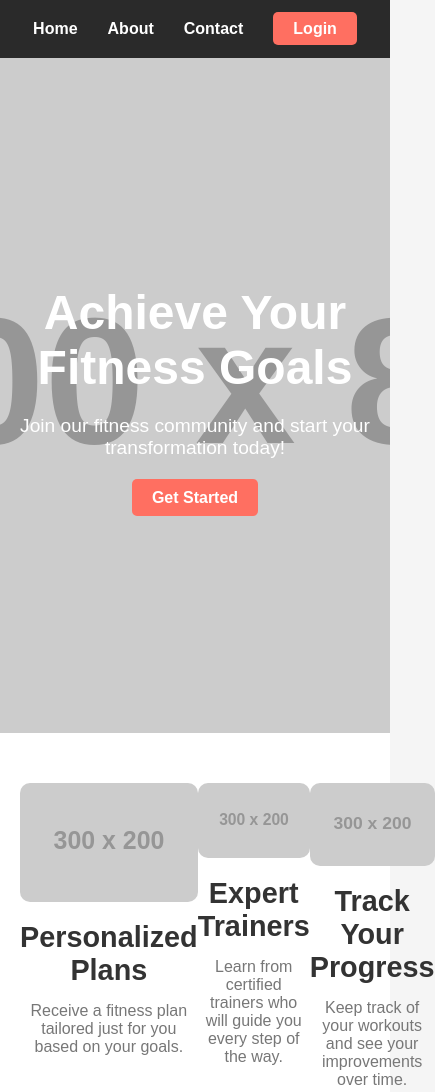
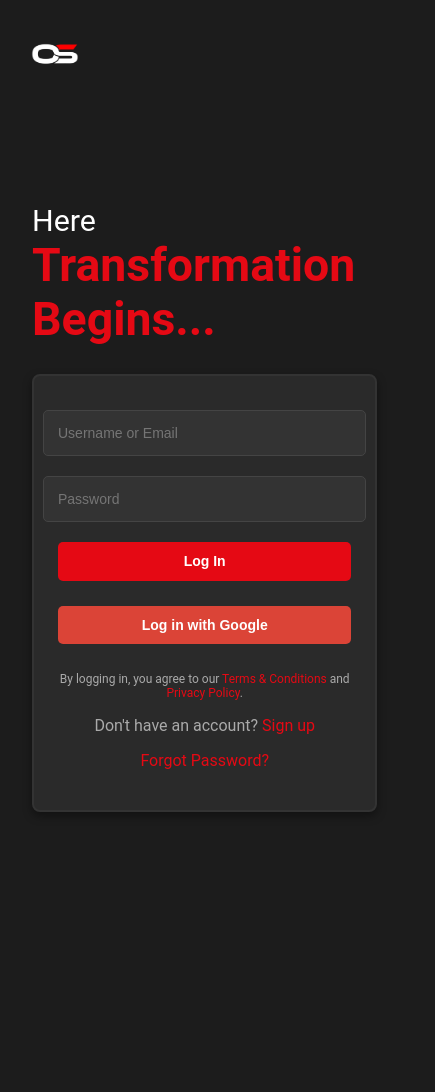
Before and after one commit to DhruvXcode/WebDev_OnlySoldiers, a plain HTML site: page index.html in a window 390 px wide. Shown: the top 1092 px of the page, 435 px wide, since content can reach past the window. After the commit the page ends 876 px from the top, so only its background shows below. Drawn offline with Linux system fonts and the light colour scheme; placeholder pictures from the web are drawn by us.

```diff
--- a/index.html
+++ b/index.html
@@ -3,71 +3,55 @@
 <head>
     <meta charset="UTF-8">
     <meta name="viewport" content="width=device-width, initial-scale=1.0">
-    <title>OnlySoldiers</title>
+    <title>Login & Registration</title>
+    <link rel="icon" href="assets/OS_Logo_Demo1.png" type="image/png">
     <link rel="stylesheet" href="styles.css">
 </head>
 <body>
-    <header>
-        <nav>
-            <ul>
-                <li><a href="#" class="home-btn">Home</a></li>
-                <li><a href="#" class="about-btn">About</a></li>
-                <li><a href="#">Contact</a></li>
-                <li><a href="#" class="login-btn">Login</a></li>
-            </ul>
-        </nav>
-    </header>
+    <div class="container">
+        <!-- Left Section with Logo -->
+        <div class="left-section">
+            <img src="assets/OS Official Logo (white).png" alt="Logo">
+        </div>
 
-    <!-- Home Section -->
-    <section class="hero" id="homeSection">
-        <div class="hero-content">
-            <h1>Achieve Your Fitness Goals</h1>
-            <p>Join our fitness community and start your transformation today!</p>
-            <a href="#" class="cta-button">Get Started</a>
-        </div>
-    </section>
+        <!-- Right Section with Login Box -->
+        <div class="right-section">
+            <!-- Updated Headings -->
+            <div class="heading">
+                <h3 class="small-heading">Here</h3>
+                <h1 class="large-heading">Transformation Begins...</h1>
+            </div>
+            <div id="form-container" class="form-container">
+                <!-- Login Form -->
+                <div id="login-form" class="form">
+                    <form action="/login" method="POST">
+                        <input type="text" id="username" name="username" placeholder="Username or Email" required>
+                        <input type="password" id="password" name="password" placeholder="Password" required>
+                        <button type="submit">Log In</button>
+                    </form>
+                    <!-- Google Login Button -->
+                    <button class="google-login">Log in with Google</button>
+                    <!-- Terms & Conditions -->
+                    <div class="terms">
+                        <p>By logging in, you agree to our <a href="#">Terms & Conditions</a> and <a href="#">Privacy Policy</a>.</p>
+                    </div>
+                    <p class="switch-form">Don't have an account? <a href="javascript:void(0);" onclick="toggleForm()">Sign up</a></p>
+                    <p class="forgot-password"><a href="#">Forgot Password?</a></p>
+                </div>
 
-    <!-- About Section (Hidden initially) -->
-    <section class="about" id="aboutSection" style="display: none;">
-        <div class="about-content">
-            <h1>About Us</h1>
-            <p>We are a platform dedicated to helping people achieve their fitness goals by providing personalized workout plans, expert advice, and a supportive community.</p>
-            <p>Our mission is to make fitness accessible and enjoyable for everyone, whether you're just starting or looking to level up your routine!</p>
-        </div>
-    </section>
-
-    <section class="features">
-        <div class="feature">
-            <img src="https://via.placeholder.com/300x200/0000FF/808080?Text=Fitness1" alt="Fitness 1">
-            <h2>Personalized Plans</h2>
-            <p>Receive a fitness plan tailored just for you based on your goals.</p>
-        </div>
-        <div class="feature">
-            <img src="https://via.placeholder.com/300x200/FF6347/FFFFFF?Text=Fitness2" alt="Fitness 2">
-            <h2>Expert Trainers</h2>
-            <p>Learn from certified trainers who will guide you every step of the way.</p>
-        </div>
-        <div class="feature">
-            <img src="https://via.placeholder.com/300x200/32CD32/FFFFFF?Text=Fitness3" alt="Fitness 3">
-            <h2>Track Your Progress</h2>
-            <p>Keep track of your workouts and see your improvements over time.</p>
-        </div>
-    </section>
-
-    <footer>
-        <p>&copy; 2025 Fitness Platform. All rights reserved.</p>
-    </footer>
-
-    <!-- Login Modal -->
-    <div id="loginModal" class="modal">
-        <div class="modal-content">
-            <span class="close-btn">&times;</span>
-            <h2>Login</h2>
-            <form>
-                <input type="text" placeholder="Username" required><br>
-                <input type="password" placeholder="Password" required><br>
-                <button type="submit">Login</button>
-            </form>
+                <!-- Sign Up Form (Initially Hidden) -->
+                <div id="signup-form" class="form" style="display: none;">
+                    <form action="/signup" method="POST">
+                        <input type="text" id="signup-username" name="username" placeholder="Username" required>
+                        <input type="email" id="signup-email" name="email" placeholder="Email" required>
+                        <input type="password" id="signup-password" name="password" placeholder="Password" required>
+                        <button type="submit">Sign Up</button>
+                    </form>
+                    <!-- Google Sign Up Button -->
+                    <button class="google-login">Sign up with Google</button>
+                    <p class="switch-form">Already have an account? <a href="javascript:void(0);" onclick="toggleForm()">Log in</a></p>
+                </div>
+            </div>
         </div>
     </div>
 
--- a/script.js
+++ b/script.js
@@ -1,41 +1,12 @@
-// Get modal and buttons
-var modal = document.getElementById("loginModal");
-var loginBtn = document.querySelector(".login-btn");
-var closeBtn = document.querySelector(".close-btn");
+function toggleForm() {
+    const loginForm = document.getElementById('login-form');
+    const signupForm = document.getElementById('signup-form');
 
-// Get sections
-var homeSection = document.getElementById("homeSection");
-var aboutSection = document.getElementById("aboutSection");
-
-// Get navigation buttons
-var homeBtn = document.querySelector(".home-btn");
-var aboutBtn = document.querySelector(".about-btn");
-
-// Show Home Section
-homeBtn.onclick = function() {
-    homeSection.style.display = "block";
-    aboutSection.style.display = "none";
-}
-
-// Show About Section
-aboutBtn.onclick = function() {
-    aboutSection.style.display = "block";
-    homeSection.style.display = "none";
-}
-
-// When the user clicks the login link, open the modal
-loginBtn.onclick = function() {
-    modal.style.display = "block";
-}
-
-// When the user clicks on <span> (x), close the modal
-closeBtn.onclick = function() {
-    modal.style.display = "none";
-}
-
-// When the user clicks anywhere outside of the modal, close it
-window.onclick = function(event) {
-    if (event.target === modal) {
-        modal.style.display = "none";
+    if (loginForm.style.display === 'none') {
+        loginForm.style.display = 'block';  // Show login form
+        signupForm.style.display = 'none';  // Hide sign-up form
+    } else {
+        loginForm.style.display = 'none';  // Hide login form
+        signupForm.style.display = 'block';  // Show sign-up form
     }
 }
--- a/styles.css
+++ b/styles.css
@@ -1,202 +1,290 @@
-/* Reset some default styles */
-* {
+/* General Page Styling */
+body {
     margin: 0;
-    padding: 0;
-    box-sizing: border-box;
-}
-
-body {
-    font-family: 'Arial', sans-serif;
-    background-color: #f5f5f5;
-    color: #333;
-}
-
-/* Header */
-header {
-    background-color: #2a2a2a;
-    padding: 20px 0;
-}
-
-nav ul {
-    display: flex;
-    justify-content: center;
-    list-style-type: none;
-}
-
-nav ul li {
-    margin: 0 15px;
-}
-
-nav ul li a {
-    color: white;
-    text-decoration: none;
-    font-weight: bold;
-}
-
-nav ul li a:hover {
-    color: #ff6f61;
-}
-
-nav ul li a.login-btn {
-    background-color: #ff6f61;
-    padding: 8px 20px;
-    border-radius: 5px;
-}
-
-nav ul li a.login-btn:hover {
-    background-color: #e65b50;
-}
-
-/* Hero Section */
-.hero {
-    background: url('https://via.placeholder.com/1500x800/32CD32/FFFFFF?Text=Fitness+Hero') no-repeat center center/cover;
-    height: 80vh;
+    font-family: 'Roboto', sans-serif;
     display: flex;
     justify-content: center;
     align-items: center;
-    text-align: center;
-    color: white;
+    height: 100vh;
+    background-color: #1c1c1c;  /* Dark background */
+    color: #f4f4f4; /* Light text color */
 }
 
-.hero h1 {
-    font-size: 3rem;
-    margin-bottom: 20px;
+/* Container for Left and Right Sections */
+.container {
+    display: flex;
+    justify-content: space-between;
+    align-items: center;
+    width: 100%;
+    max-width: 1200px; /* Max width for large screens */
+    height: 100%;
+    padding: 2em;
 }
 
-.hero p {
-    font-size: 1.2rem;
-    margin-bottom: 30px;
+/* Left Section with Logo */
+.left-section {
+    flex: 1;
+    text-align: center;
+    padding: 2em;
 }
 
-.cta-button {
-    background-color: #ff6f61;
-    color: white;
-    padding: 10px 20px;
-    text-decoration: none;
-    border-radius: 5px;
-    font-weight: bold;
+.left-section img {
+    max-width: 100%; /* Logo covers majority of the left area */
+    height: auto;
+    object-fit: cover;
 }
 
-.cta-button:hover {
-    background-color: #e65b50;
+/* Right Section with Login Box */
+.right-section {
+    flex: 1;
+    text-align: left;
+    padding: 2em;
+    display: flex;
+    flex-direction: column;
+    justify-content: center;
 }
 
-/* Features Section */
-.features {
-    display: flex;
-    justify-content: space-around;
-    padding: 50px 20px;
-    background-color: #fff;
+/* Heading Styling */
+.heading {
+    margin-bottom: 0.5em; /* Reduced space below the heading */
+    padding: 0; /* Remove any padding */
+    text-align: left; /* Left-align the headings */
 }
 
-.feature {
-    text-align: center;
-    max-width: 300px;
+.small-heading {
+    color: white;  /* White color for "Here" */
+    font-size: 1.5em;  /* Smaller size */
+    font-weight: normal;
+    margin: 0;  /* Remove default margin */
+    margin-left: 0; /* Ensure left alignment */
 }
 
-.feature img {
-    width: 100%;
-    border-radius: 10px;
-    margin-bottom: 15px;
+.large-heading {
+    color: #e50914;  /* Red color for "Transformation Begins" */
+    font-size: 3.5em;  /* Large size */
+    font-weight: bold;
+    margin: 0;  /* Remove default margin */
+    margin-left: 0; /* Ensure left alignment */
 }
 
-.feature h2 {
-    font-size: 1.8rem;
-    margin-bottom: 15px;
+/* Form Container Styling */
+.form-container {
+    background-color: #2a2a2a;  /* Dark grey background */
+    padding: 2em;
+    border-radius: 8px;
+    box-shadow: 0 4px 10px rgba(0, 0, 0, 0.4);  /* Deeper shadow for depth */
+    width: 100%;
+    max-width: 350px;  /* Smaller size for the form */
+    text-align: center;
+    border: 2px solid #333; /* Darker border for military aesthetic */
+    margin-left: 0; /* Remove any left margin */
 }
 
-.feature p {
-    font-size: 1rem;
-    color: #777;
+/* Input Fields */
+input {
+    width: 100%;
+    padding: 1em;
+    margin: 0.8em 0;
+    border: 1px solid #444;  /* Darker border */
+    border-radius: 5px;
+    background-color: #333;
+    color: #f4f4f4;
+    font-size: 16px;
 }
 
-/* Footer */
-footer {
-    background-color: #2a2a2a;
-    color: white;
-    text-align: center;
-    padding: 20px;
-    position: relative;
-    bottom: 0;
-    width: 100%;
+input:focus {
+    outline: none;
+    border: 1px solid #e50914;  /* Red outline on focus */
 }
 
-/* Modal */
-.modal {
-    display: none;
-    position: fixed;
-    z-index: 1;
-    left: 0;
-    top: 0;
+/* Submit Button */
+button {
     width: 100%;
-    height: 100%;
-    overflow: auto;
-    background-color: rgba(0, 0, 0, 0.4);
+    padding: 1em;
+    background-color: #e50914;  /* Military red */
+    border: none;
+    color: white;
+    font-size: 16px;
+    font-weight: bold;
+    cursor: pointer;
+    border-radius: 5px;
+    margin-top: 10px;
 }
 
-.modal-content {
-    background-color: #fff;
-    margin: 15% auto;
-    padding: 20px;
-    border-radius: 10px;
-    width: 300px;
-    text-align: center;
+button:hover {
+    background-color: #b50712;  /* Slightly darker red */
 }
 
-.close-btn {
-    color: #aaa;
-    font-size: 28px;
+/* Google Login Button */
+.google-login {
+    width: 100%;
+    padding: 1em;
+    background-color: #db4437;  /* Google red */
+    border: none;
+    color: white;
+    font-size: 16px;
     font-weight: bold;
-    position: absolute;
-    top: 10px;
-    right: 25px;
     cursor: pointer;
+    border-radius: 5px;
+    margin-top: 10px;
 }
 
-.close-btn:hover,
-.close-btn:focus {
-    color: black;
-    text-decoration: none;
-    cursor: pointer;
+.google-login:hover {
+    background-color: #c1351d;  /* Slightly darker Google red */
 }
 
-form input {
-    width: 80%;
-    padding: 10px;
-    margin: 10px 0;
-    border-radius: 5px;
-    border: 1px solid #ddd;
+/* Terms and Conditions Text */
+.terms {
+    margin-top: 1.5em;
+    font-size: 12px;
+    color: #aaa;
 }
 
-form button {
-    width: 80%;
-    padding: 10px;
-    background-color: #ff6f61;
-    color: white;
-    border: none;
-    border-radius: 5px;
-    font-weight: bold;
+.terms a {
+    color: #e50914;
+    text-decoration: none;
 }
 
-form button:hover {
-    background-color: #e65b50;
+.terms a:hover {
+    text-decoration: underline;
 }
 
-/* About Section */
-.about {
-    background-color: #f9f9f9;
-    padding: 50px 20px;
-    text-align: center;
+/* Switch Forms and Forgot Password */
+.switch-form, .forgot-password {
+    margin-top: 1em;
+    color: #aaa;
 }
 
-.about h1 {
-    font-size: 2.5rem;
-    margin-bottom: 20px;
+.switch-form a, .forgot-password a {
+    color: #e50914;
+    text-decoration: none;
 }
 
-.about p {
-    font-size: 1.2rem;
-    color: #555;
+.switch-form a:hover, .forgot-password a:hover {
+    text-decoration: underline;
 }
 
-/* Other CSS styles remain unchanged */
+/* General Form Layout and Alignment */
+form {
+    display: flex;
+    flex-direction: column;
+    align-items: center;
+}
+
+/* Spacing Between Input Fields and Buttons */
+input, button {
+    max-width: 100%;
+    margin: 10px 0;
+}
+
+/* Google Login Button Spacing */
+.google-login {
+    margin-top: 15px;
+}
+
+/* Mobile Responsive */
+@media (max-width: 768px) {
+    .container {
+        flex-direction: column;
+        justify-content: center;
+        align-items: center;
+    }
+
+    .left-section, .right-section {
+        width: 100%; /* Stack both sections on mobile */
+        text-align: center;
+    }
+
+    .left-section img {
+        max-width: 60%; /* Adjust logo size for small screens */
+    }
+
+    .form-container {
+        width: 90%;
+        max-width: 350px; /* Keep the form's max width consistent */
+        margin-top: 20px;
+    }
+
+    h2 {
+        font-size: 1.8em; /* Adjust heading size on mobile */
+    }
+}
+/* Mobile Responsive Adjustments */
+@media (max-width: 768px) {
+    /* Logo Styling - Even More Micro Size */
+    .left-section img {
+        max-width: 15%; /* Make logo even smaller on mobile */
+        height: auto;
+        position: relative;
+        top: 0%;
+        left: -140px;
+        object-fit: contain;
+    }
+
+    /* Heading Styling - Left-Aligned and Single Line */
+    .heading {
+        text-align: left;
+        margin-left: 0px; /* Slight padding on the left */
+    }
+
+    .small-heading {
+        font-size: 1.9em; /* Smaller size for "Here" */
+        color: white;
+        margin: 0;
+    }
+
+    .large-heading {
+        font-size: 2.9em; /* Slightly smaller size for "Transformation Begins" */
+        color: #e50914;
+        font-weight: bold;
+        margin: 0;
+        display: inline; /* Ensures "Transformation Begins" stays on the same line */
+    }
+
+    /* Spacing Adjustments for the Logo, Text, and Login Box */
+    .heading {
+        margin-top: 0px; /* Reduced space above the heading */
+    }
+
+    .form-container {
+        width: 90%; /* Smaller width for the form */
+        max-width: 380px; /* Slightly reduced max-width for better view */
+        margin-top: 20px; /* Adjusted margin-top for balanced spacing */
+        margin-left: auto;
+        margin-right: auto;
+        padding: 1.5em;
+    }
+
+    /* Adjust Input Fields */
+    input {
+        font-size: 14px; /* Smaller font for input fields */
+    }
+
+    /* Adjust Button Sizes */
+    button {
+        padding: 0.8em; /* Reduced button padding */
+        font-size: 14px; /* Smaller font for buttons */
+    }
+
+    /* Google Login Button Adjustments */
+    .google-login {
+        padding: 0.8em; /* Reduced padding for mobile */
+        font-size: 14px; /* Smaller font size for Google login button */
+    }
+
+    /* Center the Form Properly */
+    .right-section {
+        display: flex;
+        flex-direction: column;
+        align-items: center; /* Horizontally center the form */
+        justify-content: flex-start; /* Align items starting from top */
+        height: 100vh; /* Ensures vertical centering */
+    }
+
+    /* Prevent text overflow */
+    .large-heading, .small-heading {
+        overflow-wrap: break-word;
+        word-wrap: break-word;
+        word-break: break-word;
+    }
+}
```
Also changed, not shown: assets/OS Official Logo (white).png (added), assets/OS_Logo_Demo1.png (added), assets/OS_Official_Black_Logo.png (added), server.js (added), 1 other file.
